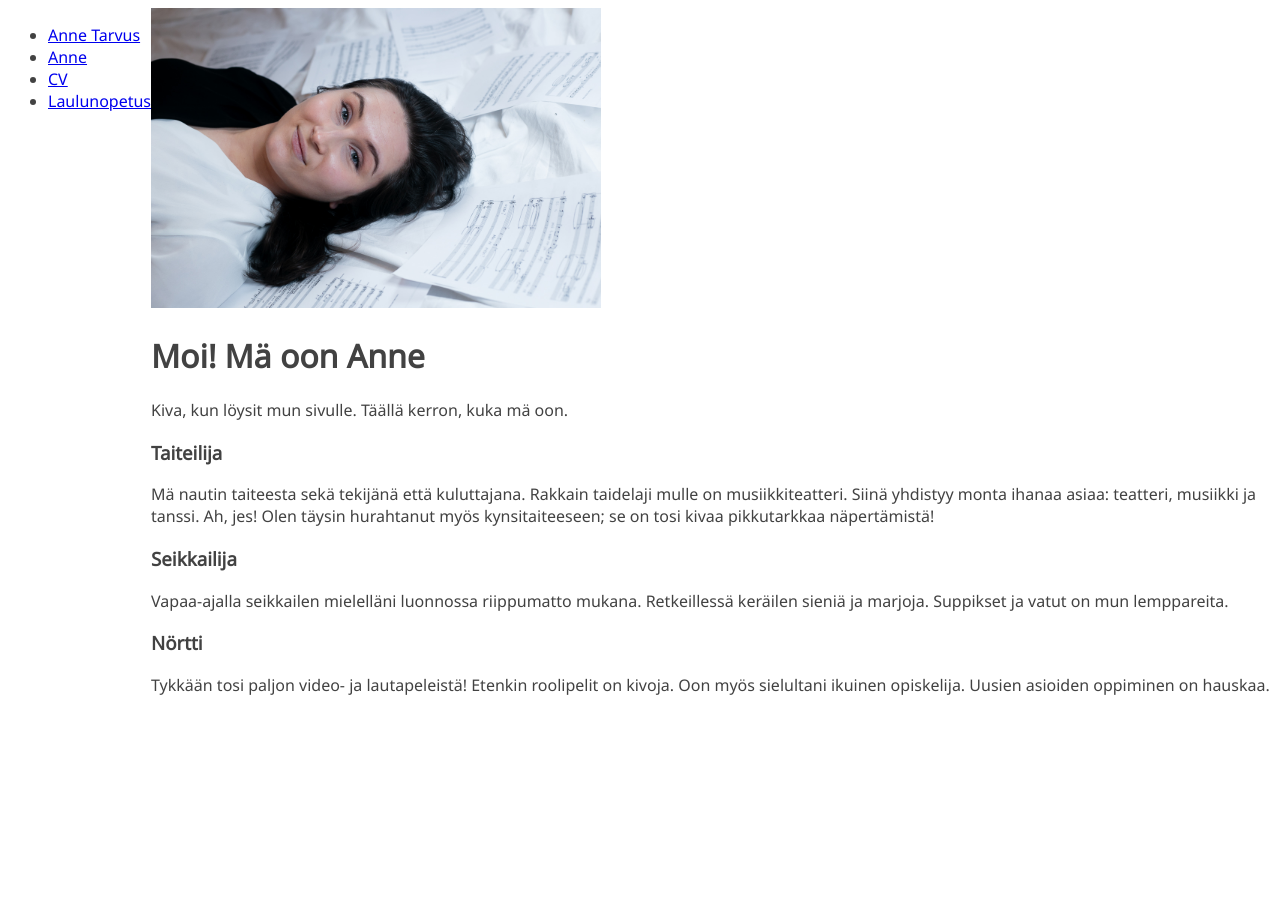
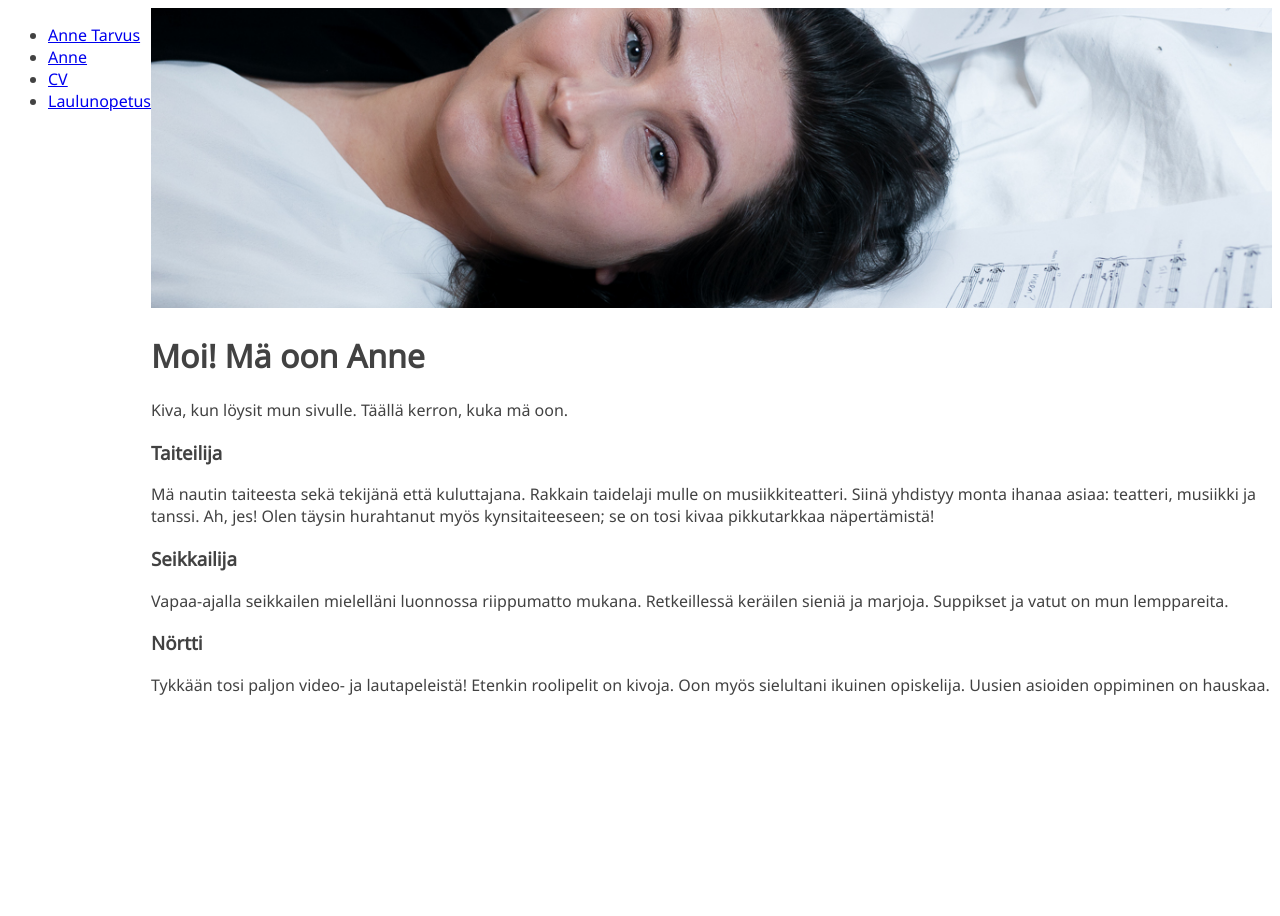
Before and after one commit to AnneTarvus/annetarvus.github.io, a Jekyll site: the page built from anne.md, in a window 1280 px wide. Built offline with Jekyll 4.4.1, drawn with Linux system fonts in a browser that asks for light colours.

Commit message:
Fix page heros

```diff
--- a/_layouts/content.html
+++ b/_layouts/content.html
@@ -2,7 +2,7 @@
 layout: default
 ---
 {% if page.image %}
-    <img class="heroimg" src="{{ page.image }}" height="{{ page.imageHeight | default: "300px" }}" alt="Anne Tarvus">
+    <img class="pageheroimage" src="{{ page.image }}" height="{{ page.imageHeight | default: "300px" }}" alt="Anne Tarvus">
 {% endif %}
 <div class="borderLeft">
     <h1>
--- a/_sass/main.scss
+++ b/_sass/main.scss
@@ -41,6 +41,7 @@ aside {
 
 .hero-text {
   color: white;
+  text-align:  center;
 }
 
 @media (max-width: 500px) {
@@ -67,32 +68,10 @@ aside {
 
 }
 
-// .wrapper .sidebar {
-//   display: flex;
-//   flex-direction: column;
-//   width: 20%;
-// }
-
-// .wrapper .main-content {
-//   margin-left: $sidebarWidth;
-//   top: 0;
-//   height: 100%;
-//   position: relative;
-//   overflow: hidden;
-// }
-
-// h1 {
-//   font-size: 4em;
-// }
-
-// .caption {
-//   font-size: 2em;
-// }
-
-// .heroimg {
-//   object-fit: cover;
-//   width: 100%;
-// }
+.pageheroimage {
+  object-fit: cover;
+  width: 100%;
+}
 
 // .wrapper .sidebar a {
 //   text-decoration: none;
```
